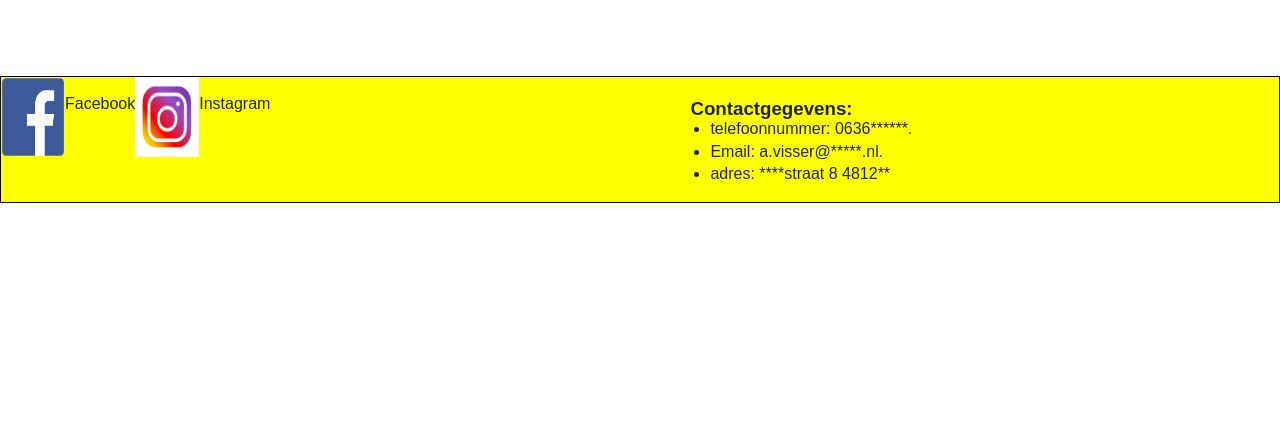
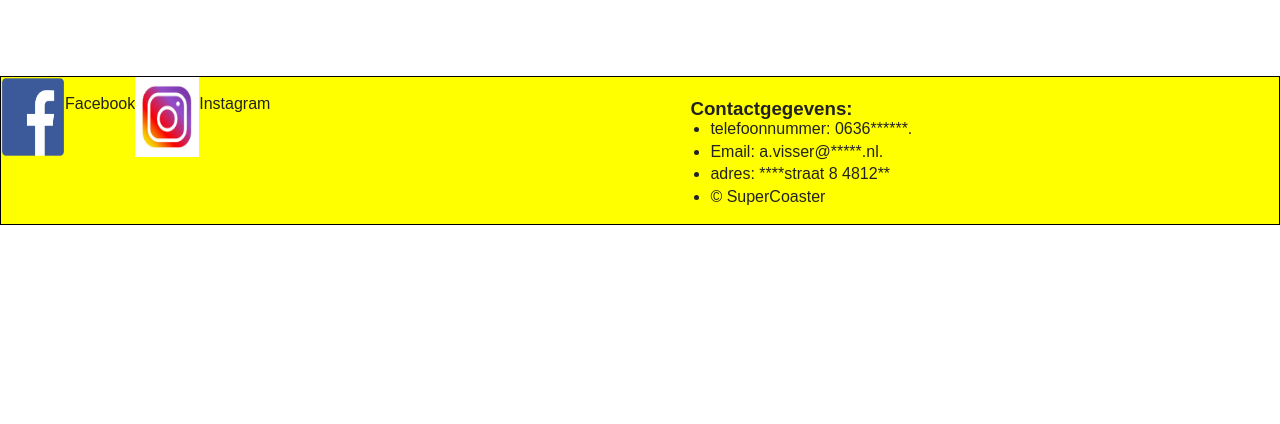
Before and after one commit to NigelAntonPieter/superCoaster, a PHP site: page /carr.php in a window 1280 px wide; the page is wider, and only the part inside the window is pictured. Shown: the part 1471-1895 px from the top of that part. Run offline with PHP 8.4, Linux system fonts and the light colour scheme.

Commit message:
Copyright in de footer

```diff
--- a/footer.php
+++ b/footer.php
@@ -17,6 +17,7 @@
 		<li>telefoonnummer: 0636******.</li>
 		<li>Email: a.visser@*****.nl.</li>
 		<li>adres: ****straat 8 4812**</li>
+		<li>&copy; SuperCoaster</li>
 	</ul>
 </div>
 
```
